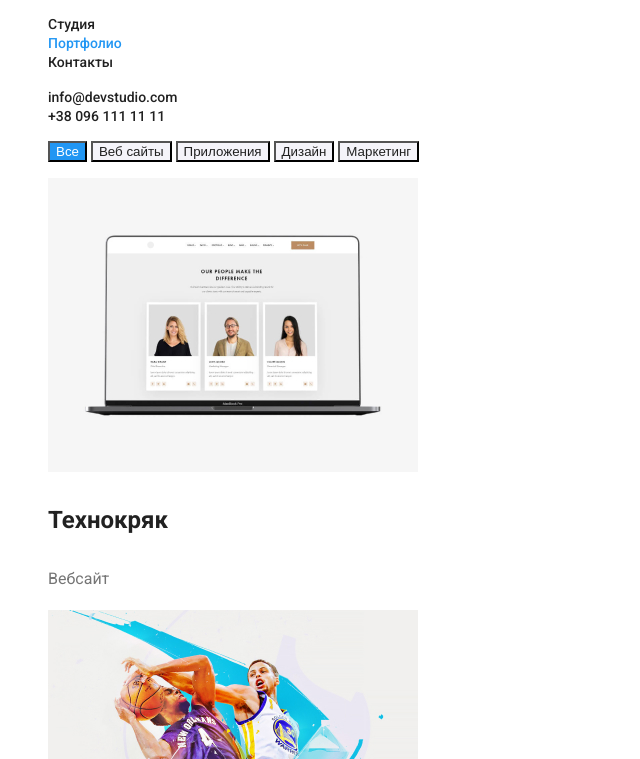
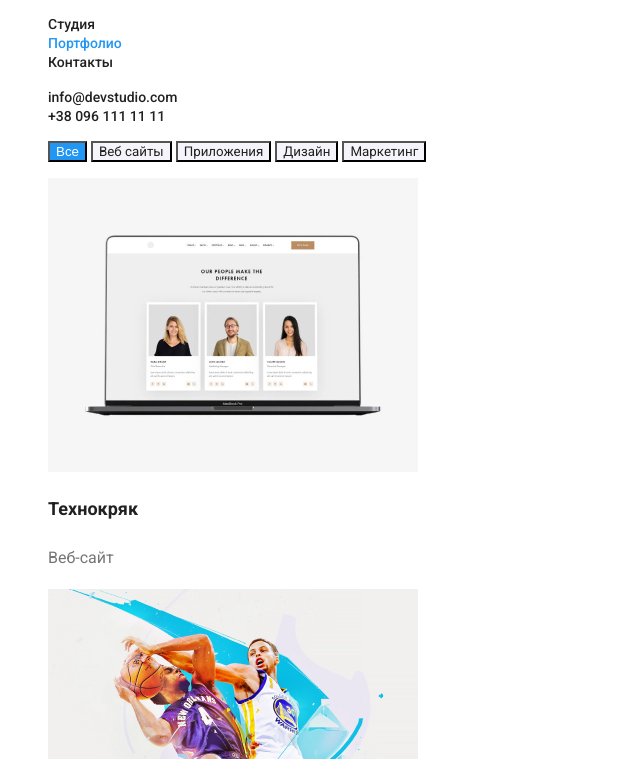
Before and after one commit to Novytskyi-Vitalii/goit-markup-hw-02, a plain HTML site: page portfolio.html in a window 1280 px wide. Shown: the part 41-800 px from the top of the page, without its empty margins (0-640 px from the left). Drawn offline with Linux system fonts and the light colour scheme.

Commit message:
3 спроба

```diff
--- a/css/style.css
+++ b/css/style.css
@@ -65,6 +65,7 @@ body {
   text-decoration: none;
 }
 .button {
+  font-family: inherit;
   color: var(--white-color);
   background-color: var(--blue-color);
 }
@@ -123,7 +124,7 @@ body {
 }
 .card-title {
   font-family: Roboto;
-  font-weight: 700
+  font-weight: 700;
   font-size: 18px;
   line-height: 2;
   color: var(--black-color);
@@ -133,7 +134,7 @@ body {
   font-weight: 400;
   font-size: 16px;
   line-height: 1.87;
-  color: var(--grey-color)
+  color: var(--grey-color);
 }
 /* Кнопки */
 .button-hero {
@@ -142,7 +143,7 @@ body {
   text-align: center;
 }
 .button {
-  background-color: #F5F4FA;
+  background-color: #f5f4fa;
   color: var(--black-color);
 }
 .button:hover {
@@ -155,10 +156,10 @@ body {
 }
 
 .button .link .current {
-  background-color: 2196F3;
+  background-color: 2196f3;
   color: var(--white-color);
 }
-  /* .link-title {
+/* .link-title {
     text-decoration: none;
   } */
 .title {
--- a/portfolio.html
+++ b/portfolio.html
@@ -47,7 +47,7 @@
         <a class="title" href="">
             <img src="./images/img11.jpg" alt="" width="370">
             <h2 class="card-title">Технокряк</h2>
-            <p class="card-text">Вебсайт</p>
+            <p class="card-text">Веб-сайт</p>
         </a>
     </li>
     <li>
```
